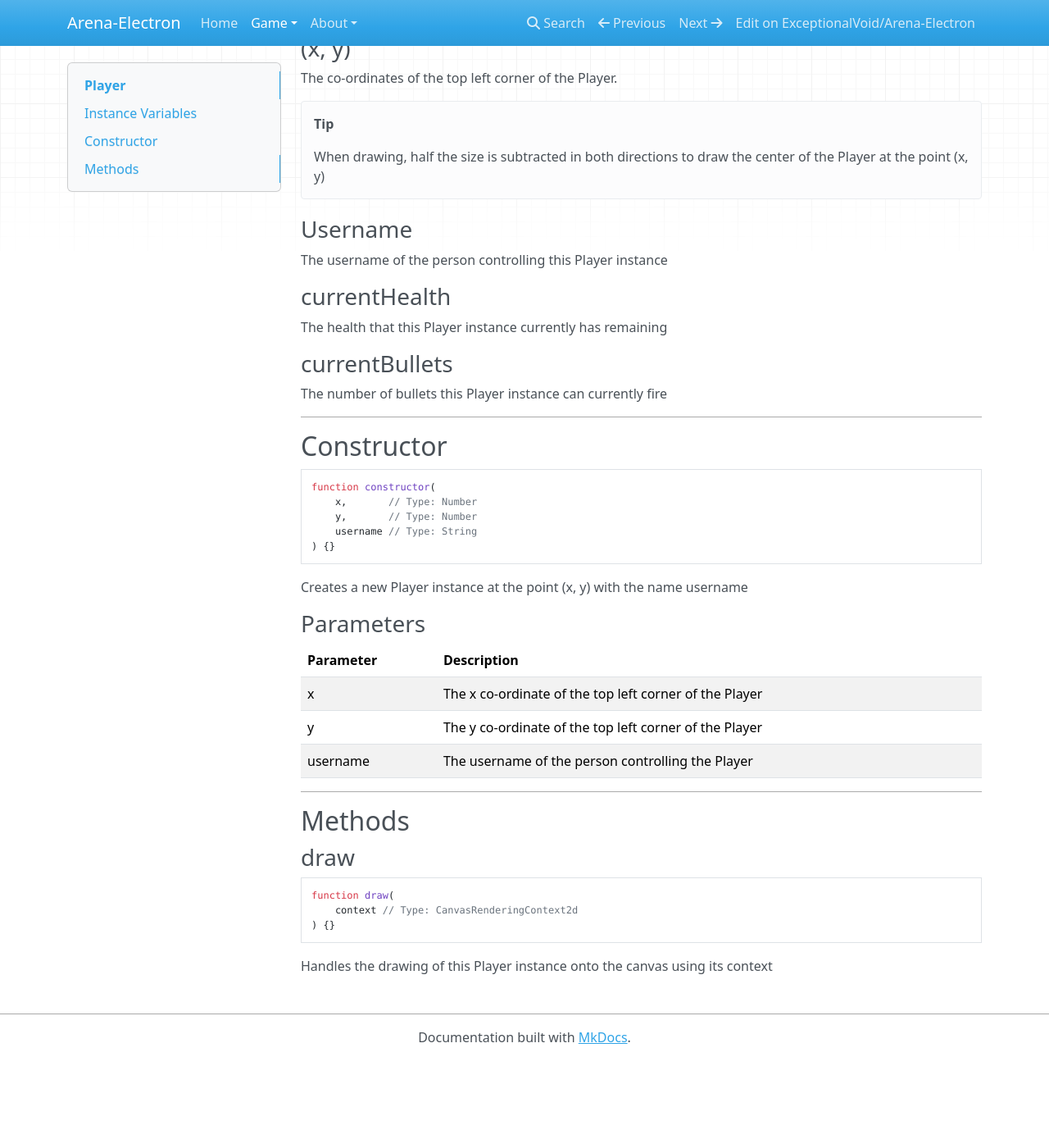
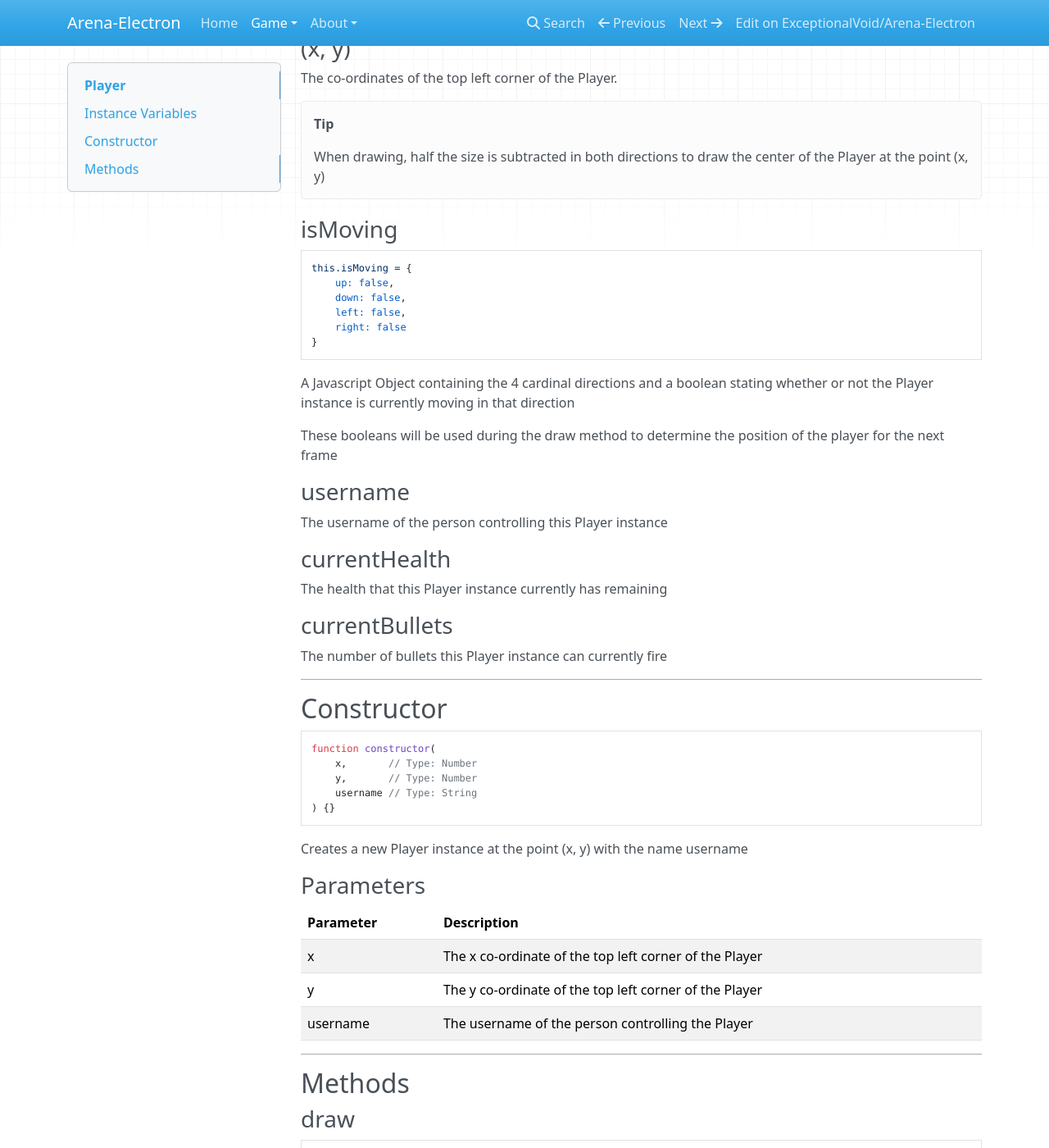
Before and after one commit to gitter-badger/Arena-Electron, an MkDocs documentation site: the page built from docs/game/player.md, in a window 1280 px wide and 1400 px high, scrolled down 239 px. Shown: the whole window at 82% size. Built offline with MkDocs 1.6.1, drawn with Linux system fonts in a browser that asks for light colours; nearby versions of some CDN libraries; old or Windows-style settings are respelled for this version of MkDocs; before the commit the page ends 1532 px from its top, so only the background shows below that; some of the changed text lies outside the part shown.

Commit message:
Documented the changes in player.js and index.js

````diff
--- a/docs/game/player.md
+++ b/docs/game/player.md
@@ -14,7 +14,21 @@
 !!! tip
 	When drawing, half the size is subtracted in both directions to draw the center of the Player at the point (x, y)
 
-### Username
+### isMoving
+```js
+this.isMoving = {
+	up: false,
+	down: false,
+	left: false,
+	right: false
+}
+```
+
+A Javascript Object containing the 4 cardinal directions and a boolean stating whether or not the Player instance is currently moving in that direction
+
+These booleans will be used during the draw method to determine the position of the player for the next frame
+
+### username
 
 The username of the person controlling this Player instance
 
@@ -58,3 +72,25 @@
 ```
 
 Handles the drawing of this Player instance onto the canvas using its context
+
+### move
+```js
+function move(
+	e // Type: KeyboardEvent
+)
+```
+
+Handles the movement of the local Player object on the screen
+
+Called from a `keydown` event
+
+### stop
+```js
+function stop(
+	e // Type: KeyboardEvent
+)
+```
+
+Handles the stopping of movement of the local Player object
+
+Called from a `keyup` event
````
Also changed, not shown: docs/game/arena.md (+21 -0 lines).
